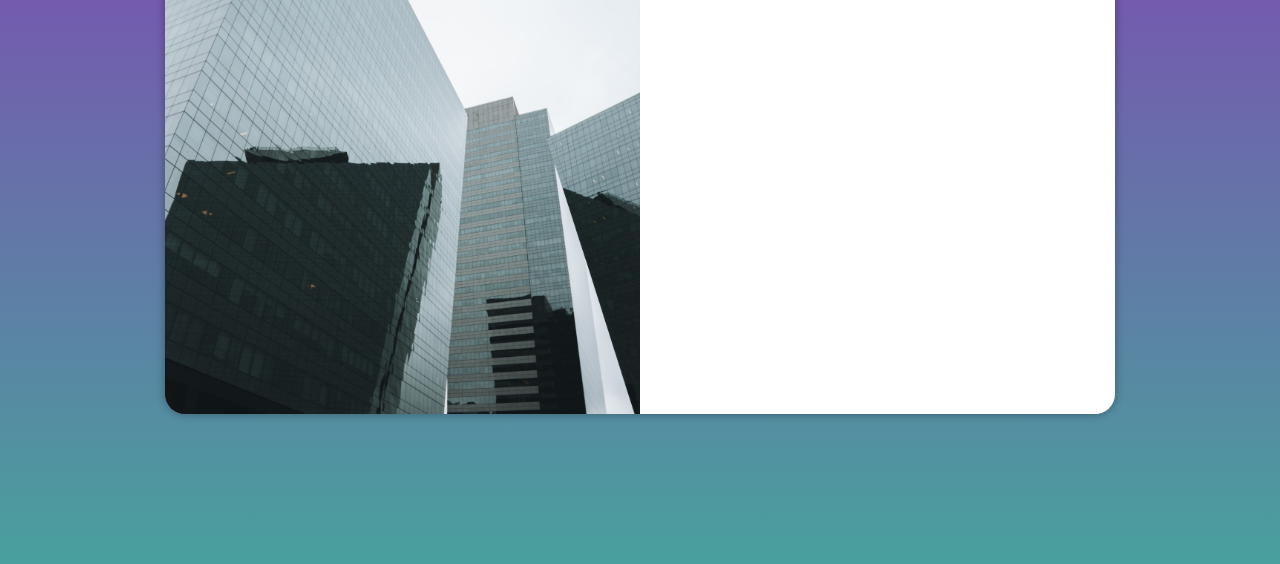
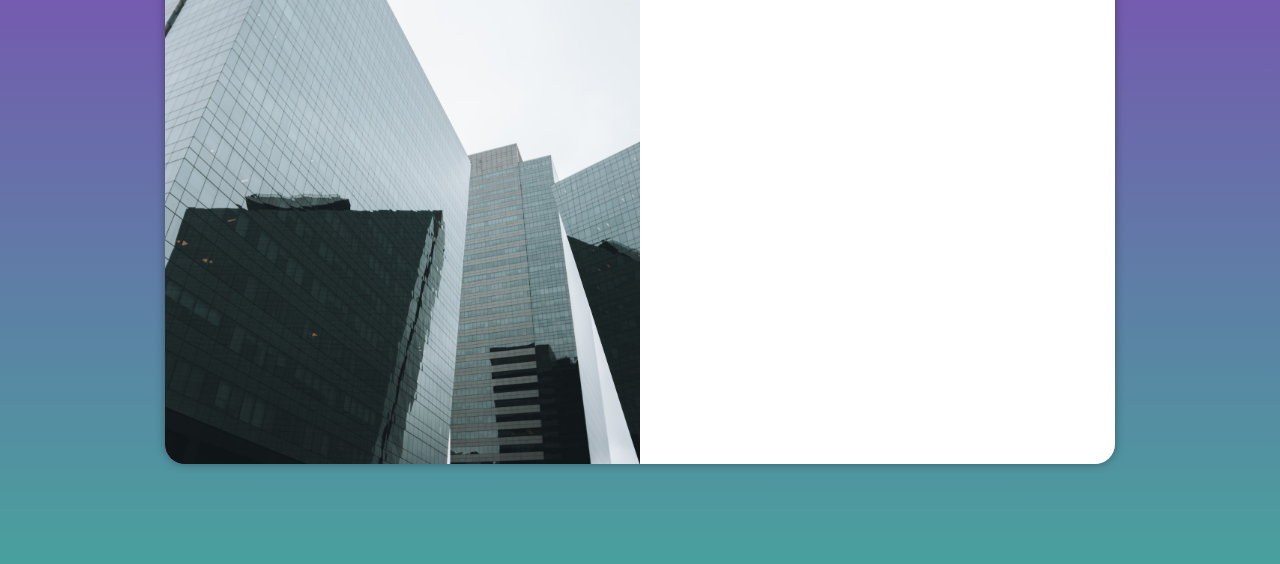
Before and after one commit to donatoflorencio/projeto-login, a plain HTML site: page index.html in a window 1280 px wide. Shown: the part 236-800 px from the top of the page. Drawn offline with Linux system fonts and the light colour scheme.

Commit message:
algumas modificações

```diff
--- a/estilos/media-query.css
+++ b/estilos/media-query.css
@@ -7,6 +7,7 @@
 
     section#login {
         width: 80vw;
+        max-height: 80vh;
     }
 
     section#login > div#imagem {
--- a/estilos/style.css
+++ b/estilos/style.css
@@ -29,8 +29,8 @@ section#login {
     position:absolute;
     background-color: #fff;
     border-radius: 20px;
-    width: 250px;
-    height: 500px;
+    width: 300px;
+    height: 600px;
     overflow: hidden;
 
     top: 50%;
```
